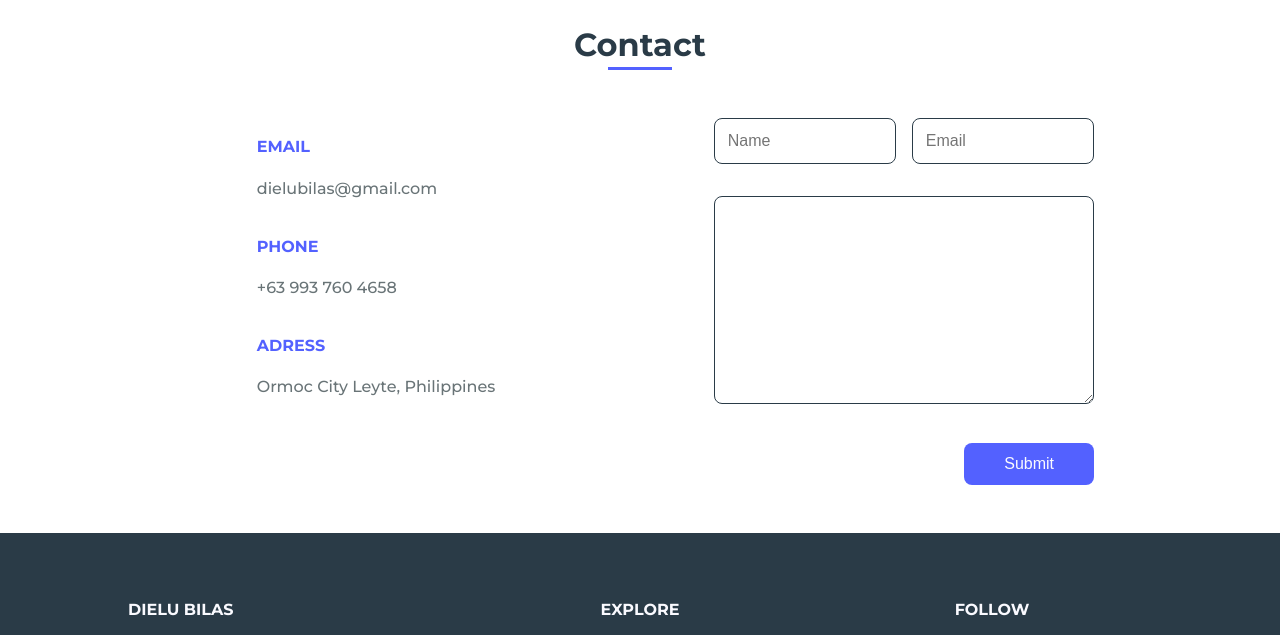
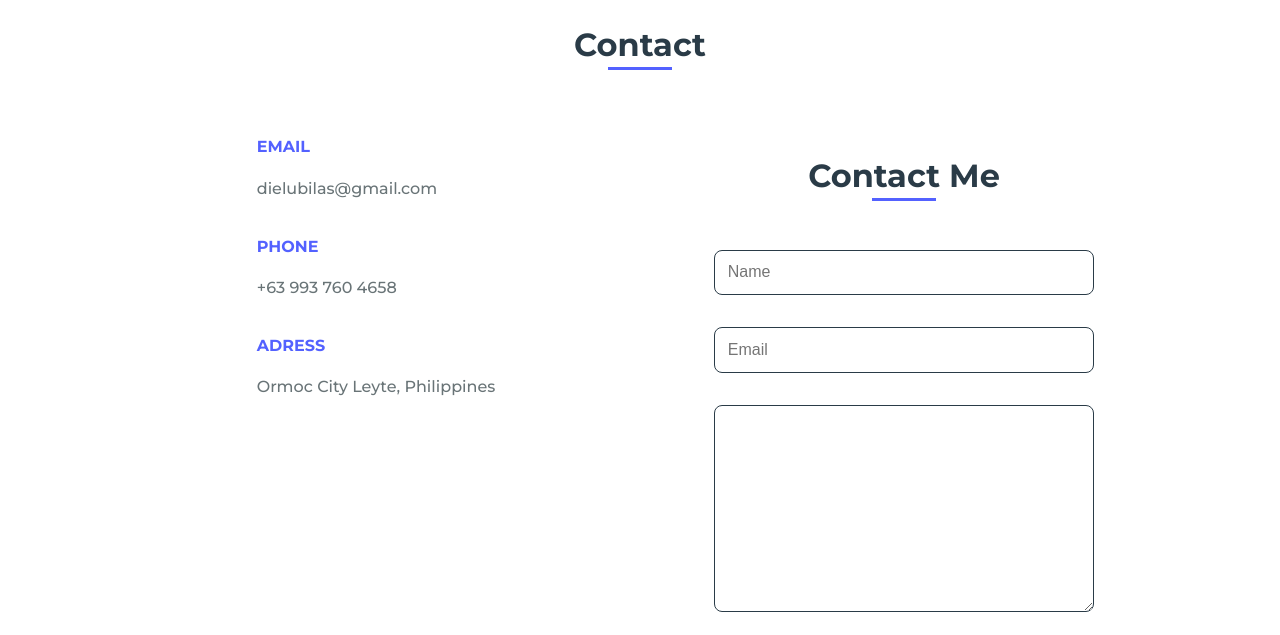
Before and after one commit to dieluzz/dielubilas.github.io, a plain HTML site: page index.html in a window 1280 px wide. Shown: the part 2790-3425 px from the top of the page. Drawn offline with nearby package versions, Linux system fonts and the light colour scheme.

Commit message:
Update index.html

```diff
--- a/index.html
+++ b/index.html
@@ -163,14 +163,13 @@
                         <span class="contact__text">Ormoc City Leyte, Philippines</span>
                     </div>
 
-                    <form action="" class="contact__form">
-                        <div class="contact__inputs">
+                   <form action="" class="contact__form">
+                            <div class="contact_subtitle"></div>
+                            <h2 class="section-title">Contact Me</h2>
                             <input type="text" placeholder="Name" class="contact__input">
                             <input type="mail" placeholder="Email" class="contact__input">
+                            <textarea name="" id="" cols="0" rows="10" class="contact__input"></textarea>
                         </div>
-
-                        <textarea name="" id="" cols="0" rows="10" class="contact__input"></textarea>
-
                         <input type="submit" value="Submit" class="contact__button">
                     </form>
                 </div>
```
